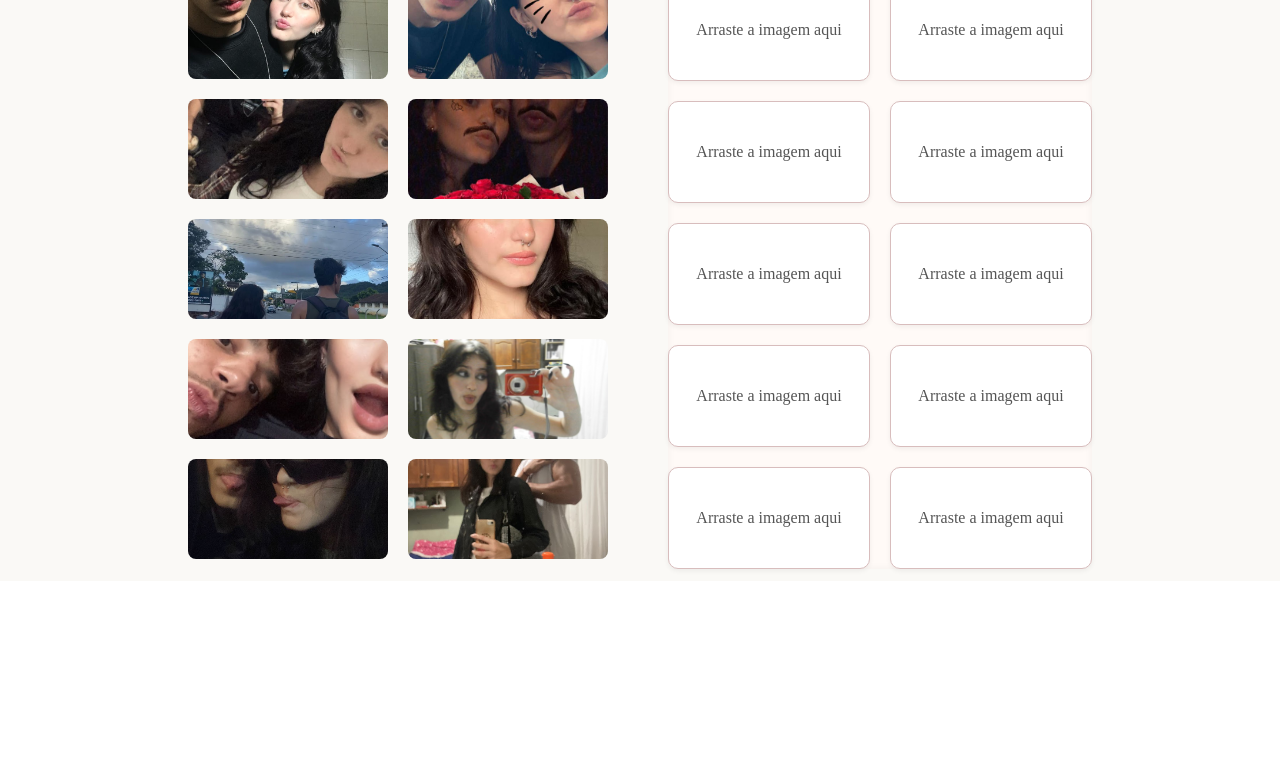
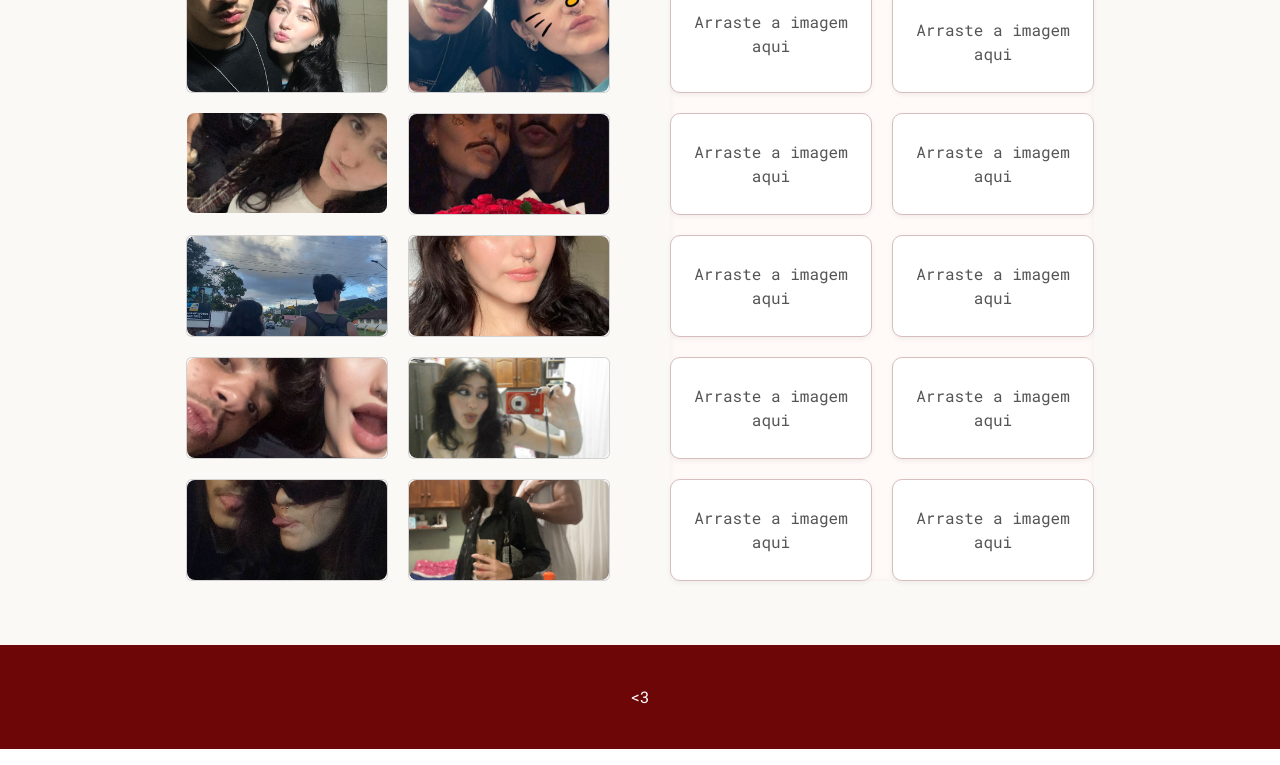
Before and after one commit to andrMiotto/galeriaImagensDragDrop, a website: page index.html in a window 1280 px wide. Shown: the part 179-944 px from the top of the page. Before the commit the page ends 800 px from the top, so only its background shows below. Drawn offline with nearby package versions, Linux system fonts and the light colour scheme.

Commit message:
feat:implementa-boot-termina-atividade

```diff
--- a/index.html
+++ b/index.html
@@ -10,6 +10,8 @@
     <link rel="preconnect" href="https://fonts.googleapis.com">
     <link rel="preconnect" href="https://fonts.gstatic.com" crossorigin>
     <link href="https://fonts.googleapis.com/css2?family=Marck+Script&display=swap" rel="stylesheet">
+    <link href="https://cdn.jsdelivr.net/npm/bootstrap@5.3.8/dist/css/bootstrap.min.css" rel="stylesheet"
+        integrity="sha384-sRIl4kxILFvY47J16cr9ZwB07vP4J8+LH7qKQnuqkuIAvNWLzeN8tE5YBujZqJLB" crossorigin="anonymous">
 
 
 </head>
@@ -30,87 +32,85 @@
                 <div class="cards">
 
                     <div class="card" draggable="true">
-                        <p class="date-photo"></p>
                         <img src="/Images/nos_1.png" alt="Foto de André e May" class="img-album">
                     </div>
 
                     <div class="card" draggable="true">
-                        <p class="date-photo"></p>
                         <img src="/Images/nos_2.PNG" alt="Foto de André e May" class="img-album">
                     </div>
 
-                    <div class="card" draggable="true">
-                        <p class="date-photo"></p>
+                    <div class="" draggable="true">
                         <img src="/Images/nos_3.png" alt="Foto de André e May" class="img-album">
                     </div>
 
                     <div class="card" draggable="true">
-                        <p class="date-photo"></p>
                         <img src="/Images/nos_4.JPG" alt="Foto de André e May" class="img-album">
                     </div>
                     <div class="card" draggable="true">
-                        <p class="date-photo"></p>
                         <img src="/Images/nos_5.png" alt="Foto de André e May" class="img-album">
                     </div>
                     <div class="card" draggable="true">
-                        <p class="date-photo"></p>
                         <img src="/Images/ela_1.png" alt="Foto de André e May" class="img-album">
                     </div>
 
                     <div class="card" draggable="true">
-                        <p class="date-photo"></p>
                         <img src="/Images/ela_2.png" alt="Foto de André e May" class="img-album">
                     </div>
                     <div class="card" draggable="true">
-                        <p class="date-photo"></p>
                         <img src="/Images/ela_3.png" alt="Foto de André e May" class="img-album">
                     </div>
                     <div class="card" draggable="true">
-                        <p class="date-photo"></p>
                         <img src="/Images/nos_7.png" alt="Foto de André e May" class="img-album">
                     </div>
                     <div class="card" draggable="true">
-                        <p class="date-photo"></p>
                         <img src="/Images/mrs_musculo.png" alt="Foto de André e May" class="img-album">
                     </div>
 
                 </div>
 
                 <div class="favorites-drop">
-                    <div class="card-drop dropzone">
+                    <div class="card-drop dropzone ">
                         <p>Arraste a imagem aqui</p>
                     </div>
-                    <div class="card-drop dropzone">
-                        <p>Arraste a imagem aqui</p>
+
+                    <div class="card-drop dropzone ">
+                        <p class="drag-the-image">Arraste a imagem aqui</p>
                     </div>
-                    <div class="card-drop dropzone">
-                        <p>Arraste a imagem aqui</p>
+
+                    <div class="card-drop dropzone ">
+                        <p class="drag-the-image">Arraste a imagem aqui</p>
                     </div>
-                    <div class="card-drop dropzone">
-                        <p>Arraste a imagem aqui</p>
+
+                    <div class="card-drop dropzone ">
+                        <p class="drag-the-image">Arraste a imagem aqui</p>
                     </div>
-                    <div class="card-drop dropzone">
-                        <p>Arraste a imagem aqui</p>
+
+                    <div class="card-drop dropzone ">
+                        <p class="drag-the-image">Arraste a imagem aqui</p>
                     </div>
-                    <div class="card-drop dropzone">
-                        <p>Arraste a imagem aqui</p>
+
+                    <div class="card-drop dropzone ">
+                        <p class="drag-the-image">Arraste a imagem aqui</p>
                     </div>
-                    <div class="card-drop dropzone">
-                        <p>Arraste a imagem aqui</p>
+
+                    <div class="card-drop dropzone ">
+                        <p class="drag-the-image">Arraste a imagem aqui</p>
                     </div>
-                    <div class="card-drop dropzone">
-                        <p>Arraste a imagem aqui</p>
+
+                    <div class="card-drop dropzone ">
+                        <p class="drag-the-image">Arraste a imagem aqui</p>
                     </div>
-                    <div class="card-drop dropzone">
-                        <p>Arraste a imagem aqui</p>
+
+                    <div class="card-drop dropzone ">
+                        <p class="drag-the-image">Arraste a imagem aqui</p>
                     </div>
-                    <div class="card-drop dropzone">
-                        <p>Arraste a imagem aqui</p>
+
+                    <div class="card-drop dropzone ">
+                        <p class="drag-the-image">Arraste a imagem aqui</p>
                     </div>
-                </div>
                 </div><!-- /favorites-drop -->
 
-
+                </div>
 
             </section><!-- /album -->
 
@@ -118,13 +118,21 @@
         </section><!-- /content -->
 
 
+        <footer>
+
+            <p class="heart">
+                <3 </p>
+        </footer>
 
 
 
     </main>
 
+    <script src="https://cdn.jsdelivr.net/npm/bootstrap@5.3.8/dist/js/bootstrap.bundle.min.js"
+        integrity="sha384-FKyoEForCGlyvwx9Hj09JcYn3nv7wiPVlz7YYwJrWVcXK/BmnVDxM+D2scQbITxI"
+        crossorigin="anonymous"></script>
+
     <script src="script.js"></script>
-
 </body>
 
 </html>
--- /dev/null
+++ b/package.json
@@ -0,0 +1,5 @@
+{
+  "dependencies": {
+    "bootstrap": "^5.3.8"
+  }
+}
--- a/script.js
+++ b/script.js
@@ -1,37 +1,25 @@
 const draggables = document.querySelectorAll('.card');
 const dropzones = document.querySelectorAll('.card-drop');
 
-
-
-
 draggables.forEach(draggable => {
     draggable.addEventListener('dragstart', event => {
-        event.dataTransfer.setData('text/plain', event.target.innerText);
         event.target.classList.add('dragging');
-        console.log('drag iniciado: ', event.target.innerText);
     });
 
     draggable.addEventListener('dragend', event => {
-        event.target.classList.remove('draggin');
-        console.log('Drag finalizado: ', event.target.innerText);
+        event.target.classList.remove('dragging');
     });
 });
 
 dropzones.forEach(dropzone => {
-    dropzone.addEventListener('dragenter', event => {
+    dropzone.addEventListener('dragover', event => {
         event.preventDefault();
         dropzone.classList.add('over');
-        console.log('Entrou na area de drop');
-
-        dropzone.addEventListener('dragover', event => {
-            event.preventDefault();
-            console.log("Elemento sobre a area de drop");
     });
 
     dropzone.addEventListener('dragleave', () => {
         dropzone.classList.remove('over');
-            console.log('Saiu da area de drop');
-        })
+    });
 
     dropzone.addEventListener('drop', event => {
         event.preventDefault();
@@ -40,13 +28,9 @@ dropzones.forEach(dropzone => {
         const dragging = document.querySelector('.dragging');
         if (dragging) {
             dropzone.innerHTML = '';
-                dropzone.appendChild(dragging);
-                console.log('Elemento solto na área de drop');
+            const clone = dragging.cloneNode(true);
+            clone.classList.remove('dragging');
+            dropzone.appendChild(clone);
         }
     });
-
 });
-
-
-
-});
--- a/style.css
+++ b/style.css
@@ -1,6 +1,21 @@
+@import url('https://fonts.googleapis.com/css2?family=Roboto+Mono:ital,wght@0,100..700;1,100..700&display=swap');
+
 * {
     margin: 0;
     padding: 0;
+    font-family: "Roboto Mono", monospace;
+
+}
+
+.content,
+.content * {
+    box-sizing: content-box;
+}
+
+
+.drag-the-image,
+.drag-the-image * {
+    margin-bottom: 0px;
 }
 
 #header {
@@ -16,7 +31,7 @@
 
 .content {
     background-color: rgb(250, 249, 246);
-    padding-bottom: 0.75rem;
+    padding-bottom: 4rem;
 }
 
 .title-content {
@@ -102,3 +117,12 @@ h2 {
     background-color: #fff4f4;
     box-shadow: 0 0.25rem 0.625rem rgba(0, 0, 0, 0.1);
 }
+
+.heart {
+    display: flex;
+    justify-content: center;
+    align-items: center;
+    padding: 5vh;
+    background-color: rgb(109, 7, 7);
+    color: #ffffff;
+}
```
Also changed, not shown: 1 other file. Lines whose indentation alone changed are shown as unchanged.
